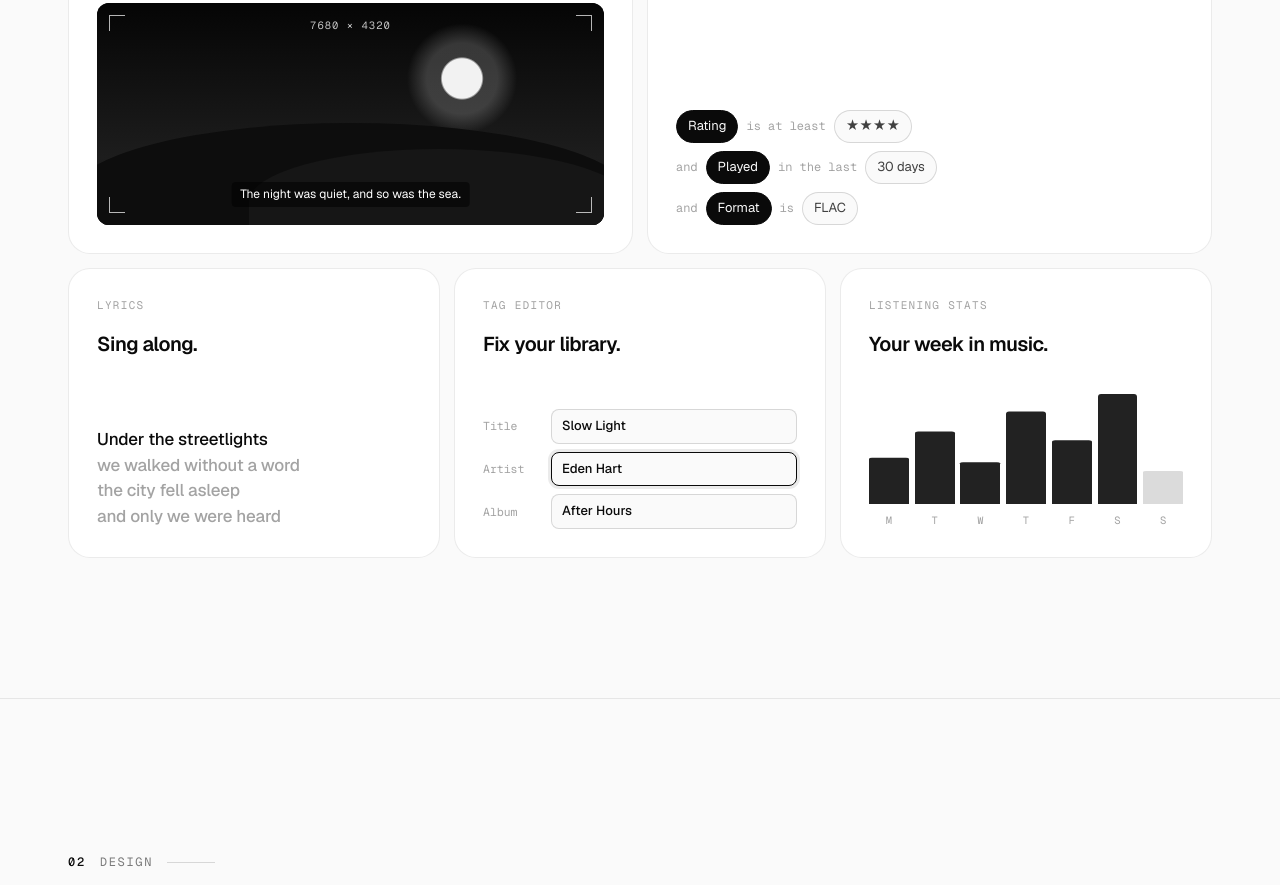
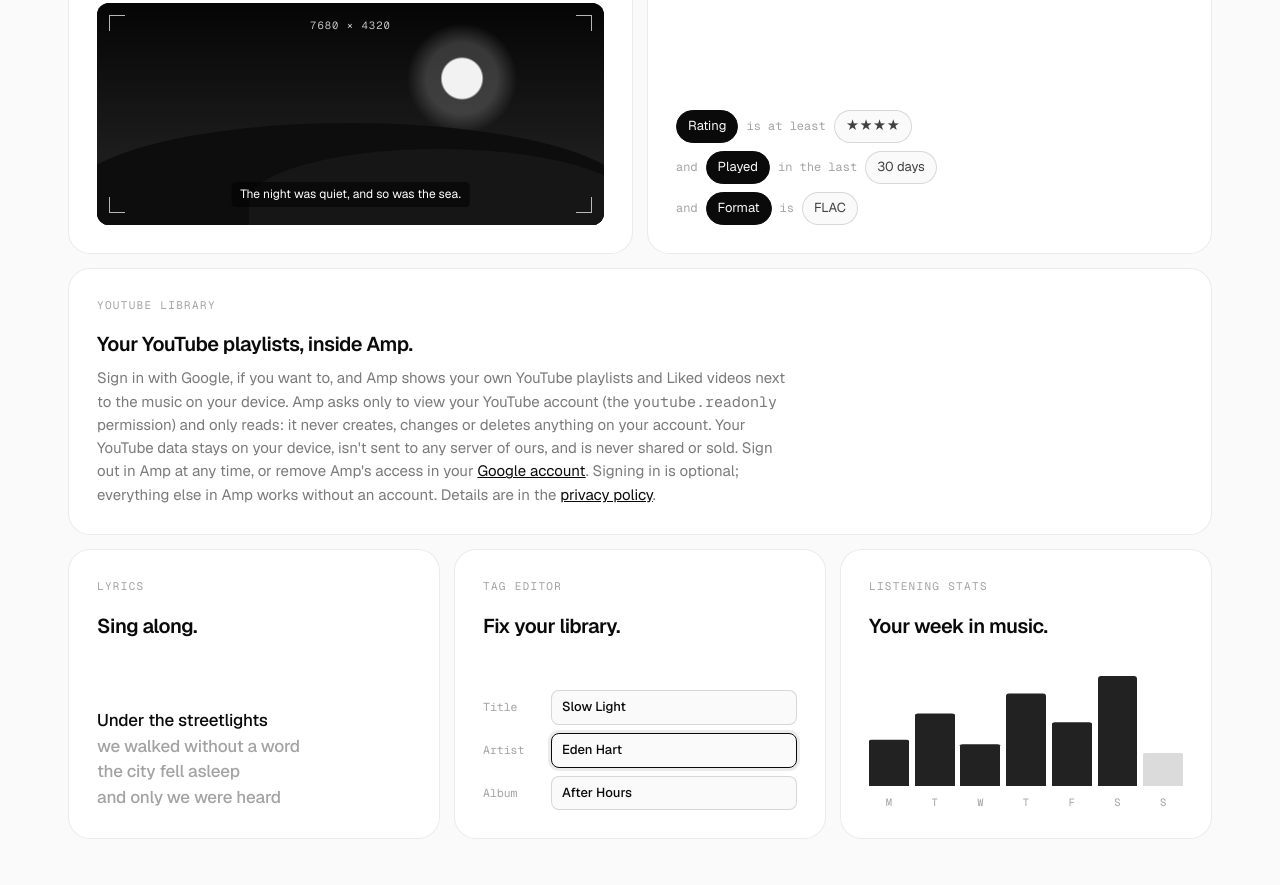
Before and after one commit to tapuroy2002/getamp, a plain HTML site: page index.html in a window 1280 px wide. Shown: the part 2725-3610 px from the top of the page. Drawn offline with nearby package versions, Linux system fonts and the light colour scheme; no server answers.

Commit message:
Explain the optional Google sign-in and YouTube data use
A YouTube library tile in Features and a FAQ answer: what the
youtube.readonly permission reads, that it's read-only, stays on the
device, and how to remove access. Needed for Google's OAuth review.

Co-Authored-By: Claude Opus 5.5 <noreply@anthropic.com>

```diff
--- a/index.html
+++ b/index.html
@@ -679,6 +679,12 @@
           </div>
         </div>
 
+        <div class="tile rv" id="youtube" style="grid-column: span 6; min-height: 0">
+          <div class="k mono">YouTube library</div>
+          <h3>Your YouTube playlists, inside Amp.</h3>
+          <p style="max-width: 46em">Sign in with Google, if you want to, and Amp shows your own YouTube playlists and Liked videos next to the music on your device. Amp asks only to view your YouTube account (the <span class="mono">youtube.readonly</span> permission) and only reads: it never creates, changes or deletes anything on your account. Your YouTube data stays on your device, isn't sent to any server of ours, and is never shared or sold. Sign out in Amp at any time, or remove Amp's access in your <a href="https://myaccount.google.com/permissions" style="color: var(--fg)">Google account</a>. Signing in is optional; everything else in Amp works without an account. Details are in the <a href="privacy.html" style="color: var(--fg)">privacy policy</a>.</p>
+        </div>
+
         <div class="tile s2 rv">
           <div class="k mono">Lyrics</div>
           <h3>Sing along.</h3>
@@ -766,7 +772,8 @@
         <h2>Questions.</h2>
       </div>
       <div class="faq rv" style="--d:.1s">
-        <details><summary>Is Amp really free?<span class="pm"></span></summary><div class="ans">Yes. No price, no ads, no account, and nothing locked behind a subscription.</div></details>
+        <details><summary>Is Amp really free?<span class="pm"></span></summary><div class="ans">Yes. No price, no ads, no account needed, and nothing locked behind a subscription.</div></details>
+        <details><summary>Why would Amp ask me to sign in with Google?<span class="pm"></span></summary><div class="ans">Only if you open the YouTube section and choose <b>Sign in</b>. Amp then reads your own YouTube playlists and Liked videos so you can browse them in Amp. It only reads them, never changes them, and keeps them on your device. See the <a href="privacy.html">privacy policy</a>.</div></details>
         <details><summary>Why does Windows warn me when I install it?<span class="pm"></span></summary><div class="ans">The installer isn't code-signed yet, so Windows SmartScreen doesn't recognise it. Click <b>More info</b>, then <b>Run anyway</b>. You only see this once.</div></details>
         <details><summary>How do updates work?<span class="pm"></span></summary><div class="ans">A few seconds after Amp starts, it checks for a new version. If there is one, it asks you. Click <b>Update now</b> and it downloads, installs and opens again by itself. Your library and settings stay.</div></details>
         <details><summary>Does it change how my music sounds?<span class="pm"></span></summary><div class="ans">Only if you ask it to. With the equalizer off and exclusive mode on, Amp sends your files to the sound card exactly as they are. Nothing turns on by itself.</div></details>
```
